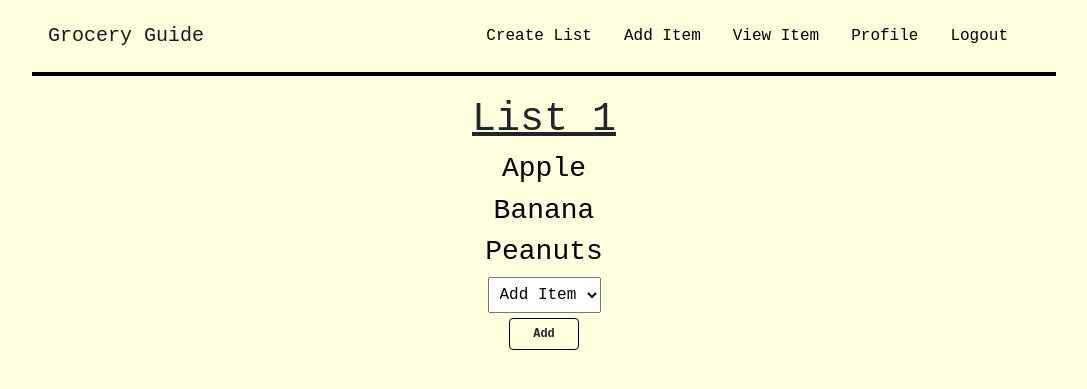
After one commit to jlotrug/grocery_list, a Django app: page /grocery_list/1 in a window 1280 px wide. The commit adds this page. Shown: the top 389 px of the page, without its empty margins (96-1183 px from the left). Run offline with Django 3.2, Linux system fonts and the light colour scheme; a user stored in the database is signed in; data comes from the database, SQL or seed files in the repository; both versions use the stored data as it was after the commit.

Commit message:
Add new item/ item to list, item detail

```diff
--- a/grocery_list/models.py
+++ b/grocery_list/models.py
@@ -7,14 +7,15 @@ class Item(models.Model):
     item_fat = models.CharField(max_length=200)
     item_protein = models.CharField(max_length=200)
     item_calories = models.CharField(max_length=200)
-    item_notes = models.CharField(max_length=800)
-    item_price = models.IntegerField()
+    item_notes = models.CharField(max_length=800, null=True, blank=True)
+    item_price = models.DecimalField(max_digits=6, decimal_places=2)
     item_image = models.CharField(max_length=500, default="https://liftlearning.com/wp-content/uploads/2020/09/default-image.png")
     user = models.ForeignKey(User, on_delete=models.CASCADE)
 
 class List(models.Model):
     list_name = models.CharField(max_length=200)
     user = models.ForeignKey(User, on_delete=models.CASCADE)
+    items = models.ManyToManyField(Item, through='ListItem')
 
     def __str__(self):
         return self.list_name
--- a/grocery_list/static/grocery_list/style.css
+++ b/grocery_list/static/grocery_list/style.css
@@ -8,8 +8,48 @@
     margin: 20px;
 }
 
+.item-form {
+    margin: 20px;
+    font-size: 15px;
+}
+
+.item-form label {
+    font-size: 20px;
+    margin-top: 10px;
+}
+
+p.optional{
+    display: inline;
+    font-size: 15px;
+}
+
+.title{
+    text-decoration: underline;
+    margin-top: 20px;
+}
+
+div.list-div{
+    width: 40%;
+    margin: auto;
+}
+
+.list-link:hover{
+    color: black;
+    font-weight: bold;
+    text-decoration: none;
+}
+
+.list-link{
+    color: black;
+    /* font-family: 'Courier New', Courier, monospace; */
+}
+
 label{
     font-size: 30px;
+}
+
+.add-item-select{
+    padding: 7px;
 }
 
 button.form-btn{
@@ -17,6 +57,14 @@ button.form-btn{
     font-size: 20px;
     width: 100px;
     font-weight: bold;
+}
+
+button.add-item{
+    border: 1px solid black;
+    font-size: 12px;
+    width: 70px;
+    font-weight: bold;
+    margin-top: 5px;
 }
 
 .navbar a{
@@ -27,3 +75,7 @@ button.form-btn{
     color: black;
     font-weight: bold;
 }
+
+.container{
+    text-align: center;
+}
--- a/grocery_list/templates/grocery_list/base.html
+++ b/grocery_list/templates/grocery_list/base.html
@@ -17,7 +17,7 @@
         <a href="{% url 'grocery_list:home' %}" class="navbar-brand">Grocery Guide</a>
         <div class="navbar">
             <a href="{% url 'grocery_list:create_list' %}" class="nav-item nav-link">Create List</a>
-            <a href="#" class="nav-item nav-link">Delete Item</a>
+            <a href="{% url 'grocery_list:create_item' %}" class="nav-item nav-link">Add Item</a>
             <a href="#" class="nav-item nav-link">View Item</a>
             {% if user.is_authenticated %}
                 <a href="#" class="nav-item nav-link">Profile</a>
--- /dev/null
+++ b/grocery_list/templates/grocery_list/list.html
@@ -0,0 +1,32 @@
+{% extends 'grocery_list/base.html' %}
+{% block body %}
+
+
+<h1 class="title" >{{list}}</h1>
+
+{% for item in items %}
+
+    <div class="list-div">
+        <a href="{% url 'grocery_list:item' item.id  %}" class="list-link"><h3 class="list-link">{{item.item_name}}</h3></a>
+    </div>
+
+
+{% endfor %}
+
+<form action="" method='POST'>
+    {% csrf_token %}
+    <select name="new_item" id="user_items" class="add-item-select" required>
+        <option disabled selected value>Add Item</option>
+        {% for item in all_items %}
+            <option value="{{item.id}}">{{item.item_name}}</option>
+
+        {% endfor %}
+
+    </select> <br>
+    <input type="hidden" name="list" value = {{list.id}}>
+    <button class="btn add-item">Add</button>
+</form>
+
+
+
+{% endblock %}
--- a/grocery_list/urls.py
+++ b/grocery_list/urls.py
@@ -7,4 +7,7 @@ app_name = 'grocery_list'
 urlpatterns = [
     path('', views.home, name='home'),
     path('new_list', views.create_list, name="create_list"),
+    path('<int:id>', views.grocery_list, name='g_list'),
+    path('item/<int:id>', views.item_details, name='item'),
+    path('create_item', views.create_item, name='create_item'),
 ]
--- a/grocery_list/views.py
+++ b/grocery_list/views.py
@@ -1,9 +1,9 @@
 from django.shortcuts import render, redirect
 from .models import Item, ListItem, List
 from django.views.generic.edit import CreateView
+from decimal import Decimal
 
 def home(request):
-    print("Hello ALl Worlds")
 
     if request.user.is_authenticated:
 
@@ -16,11 +16,13 @@ def home(request):
 
 
 def create_list(request):
-    print("Hello World")
 
     if request.method == 'POST':
         name = request.POST.get('name', '')
-        new_list = List.objects.create(list_name=name, user=request.user)
+        new_list = List.objects.create(
+            list_name=name,
+            user=request.user
+            )
         new_list.save()
 
         print(name)
@@ -29,6 +31,59 @@ def create_list(request):
 
     return render(request, 'grocery_list/list-form.html')
 
+def grocery_list(request, id):
+
+    if request.method == 'POST':
+        item_id = request.POST.get('new_item', '')
+        new_item = Item.objects.get(id=item_id)
+        list = List.objects.get(id=id)
+
+        ListItem.objects.create(item_id=new_item, list_id=list )
+
+    list = List.objects.get(id=id)
+    items = list.items.all()
+    all_items = Item.objects.filter(user=request.user)
+
+    return render(request,'grocery_list/list.html' ,{'items': items, 'list': list, 'all_items': all_items})
+
+
+def create_item(request):
+
+    if request.method == 'POST':
+        name = request.POST.get('name', '')
+        carbs = request.POST.get('carbs', '')
+        fat = request.POST.get('fat', '')
+        protein = request.POST.get('protein', '')
+        calories = request.POST.get('calories', '')
+        notes = request.POST.get('notes', '')
+        price = request.POST.get('price', '')
+        price = Decimal(price)
+        image = request.POST.get('image', '')
+
+        new_item = Item.objects.create(
+            item_name = name,
+            item_carbs = carbs,
+            item_fat = fat,
+            item_protein = protein,
+            item_calories = calories,
+            item_notes = notes,
+            item_price = price,
+            item_image = image,
+            user = request.user
+        )
+
+        new_item.save()
+        return redirect('/grocery_list/item/' + str(new_item.id))
+
+
+
+    return render(request, 'grocery_list/item-form.html')
+
+def item_details(request, id):
+    item = Item.objects.get(id=id)
+
+    return render(request, 'grocery_list/item.html', {'item': item})
+
 # class ListCreate(CreateView):
 #     model = List
 #     fields = ['list_name']
```
Also changed, not shown: grocery_list/templates/grocery_list/home.html (+6 -5 lines), grocery_list/templates/grocery_list/item-form.html (added, +40 -0 lines), grocery_list/templates/grocery_list/item.html (added, +7 -0 lines), db.sqlite3, grocery_list/migrations/0002_list_items.py (added), grocery_list/migrations/0003_auto_20230423_2022.py (added), grocery_list/migrations/0004_auto_20230423_2024.py (added).
